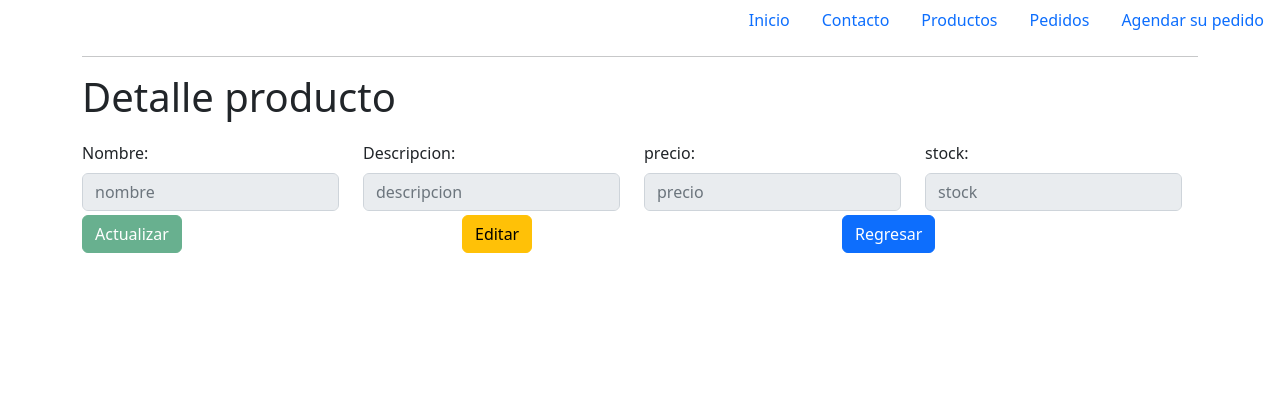
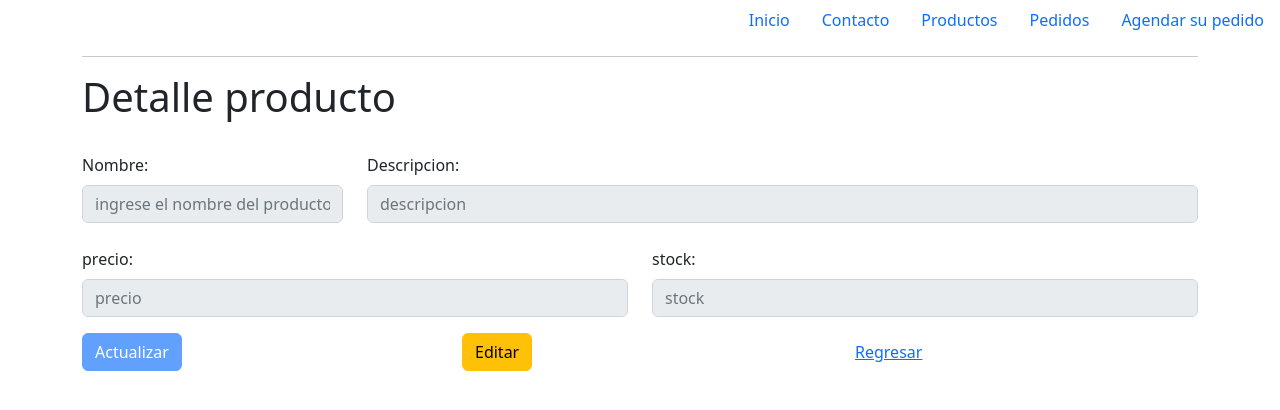
Before and after one commit to Sebasacuna23/frondend, a React (Vite) app: page /#/producto/1 in a window 1280 px wide. Shown: the top 410 px of the page. Built offline with nearby package versions, Linux system fonts and the light colour scheme; no server answers.

Commit message:
mejora al formulario de productos

```diff
--- a/src/Componets/TablaProductos.jsx
+++ b/src/Componets/TablaProductos.jsx
@@ -54,6 +54,7 @@ function TablaProductos() {
                         <th>nombre</th>
                         <th>descripcion</th>
                         <th>precio</th>
+                        <th>ver detalle</th>
                         <th>stock</th>
                     </tr>
                 </thead>
@@ -65,6 +66,7 @@ function TablaProductos() {
                              <td>{producto.id}</td>
                              <td>{producto.nombre}</td>
                              <td>{producto.descripcion}</td>
+                             <td>${producto.precio.toLocaleString("es-MX")}</td>
                              <td><Link to={`/producto/${producto.id}`}>Ver Detalle</Link></td>
                              <td><Button  variant="danger" onClick={()=>deleteProductoPorId(producto.id)}>Eliminar</Button></td>
                             </tr>
--- a/src/pages/ProductoForm.jsx
+++ b/src/pages/ProductoForm.jsx
@@ -44,9 +44,9 @@ function ProductoForm() {
         e.preventDefault();
         const resp=await saveProducto(producto);
         if (id!==undefined) {
-        alert("Se actualizo el producto: "+resp.id);
+        alert("Se actualizó el producto: "+resp.id);
     }else{
-         alert("Se creo el producto: "+resp.id);
+         alert("Se creó el producto: "+resp.id);
     }
         returnToProductos();
 
@@ -58,20 +58,22 @@ function ProductoForm() {
         <Container>
             <hr />
             <h1> {id!==undefined?"Detalle producto":"Registrar Producto"}</h1>
-            <Form className="my-3" onSubmit={handleSubmit}>
+            <br />
+            <Form onSubmit={handleSubmit}>
                 <Row>
-                    <Col xs="auto" className="my-1">
+                    <Form.Group as={Col} xs={3} controlId="formGridEmail">
                         <Form.Label>Nombre:</Form.Label>
                         <Form.Control
                             required
-                        placeholder="nombre"
+                            placeholder="ingrese el nombre del producto"
                             name="nombre"
                             onChange={handleChange}
 
                             value={producto.nombre}
-                        disabled ={disabled}/>
-                    </Col>
-                    <Col xs="auto" className="my-1">
+                            disabled={disabled} />
+                    </Form.Group>
+
+                    <Form.Group as={Col} controlId="formGridPassword">
                         <Form.Label>Descripcion:</Form.Label>
                         <Form.Control
                             required
@@ -80,9 +82,12 @@ function ProductoForm() {
                             onChange={handleChange}
 
                             value={producto.descripcion}
-                        disabled ={disabled}/>
-                    </Col>
-                    <Col xs="auto" className="my-1">
+                            disabled={disabled} />
+                    </Form.Group>
+                </Row>
+                <br />
+                <Row className="mb-3">
+                    <Form.Group as={Col} controlId="formGridCity">
                     <Form.Label>precio:</Form.Label>
                         <Form.Control
                         required
@@ -92,8 +97,8 @@ function ProductoForm() {
 
                         value={producto.precio}
                         disabled ={disabled}/>
-                    </Col>
-                    <Col xs="auto" className="my-1">
+                    </Form.Group>
+                    <Form.Group as={Col} controlId="formGridState">
                         <Form.Label>stock:</Form.Label>
                         <Form.Control
                         required
@@ -103,22 +108,19 @@ function ProductoForm() {
 
                         value={producto.stock}
                         disabled ={disabled}/>
-                    </Col>
-
+                    </Form.Group>
                 </Row>
                 <Row>
                     <Col>
-                        <Button disabled ={disabled} variant="success" type="submit">{id!==undefined?"Actualizar":"Guardar"}</Button>
+                        <Button disabled ={disabled} variant="primary" type="submit">{id!==undefined?"Actualizar":"Guardar"}</Button>
                     </Col>
                     <Col>
                         <Button hidden={!disabled} variant="warning" onClick={()=>setDisabled(!disabled)}>Editar</Button>
                     </Col>
                     <Col>
-                        <Button onClick={returnToProductos}>Regresar</Button>
+                        <Button variant="link" onClick={returnToProductos}>Regresar</Button>
                     </Col>
                 </Row>
-
-
             </Form>
         </Container>
     )
```
Lines whose indentation alone changed are shown as unchanged.
